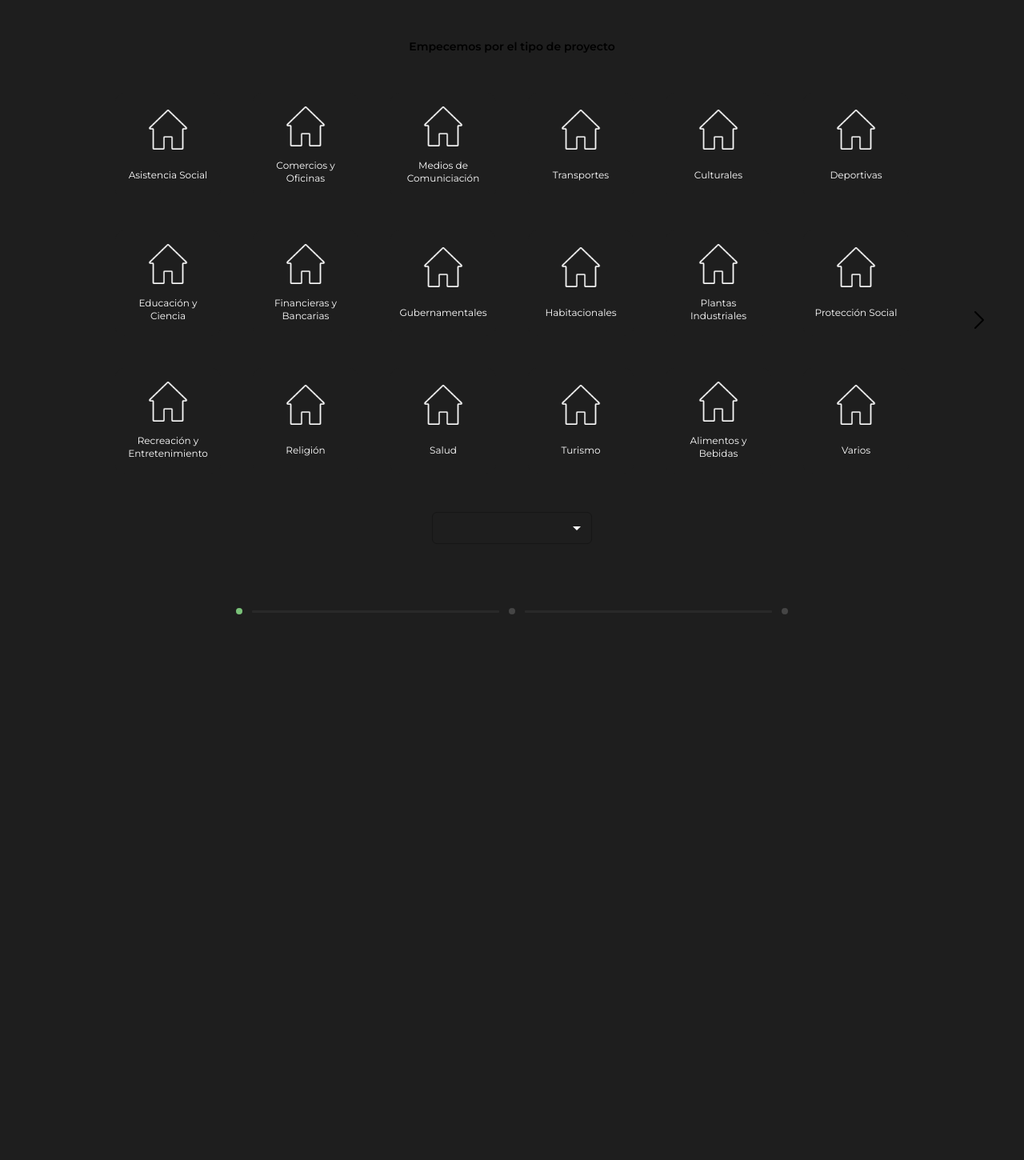
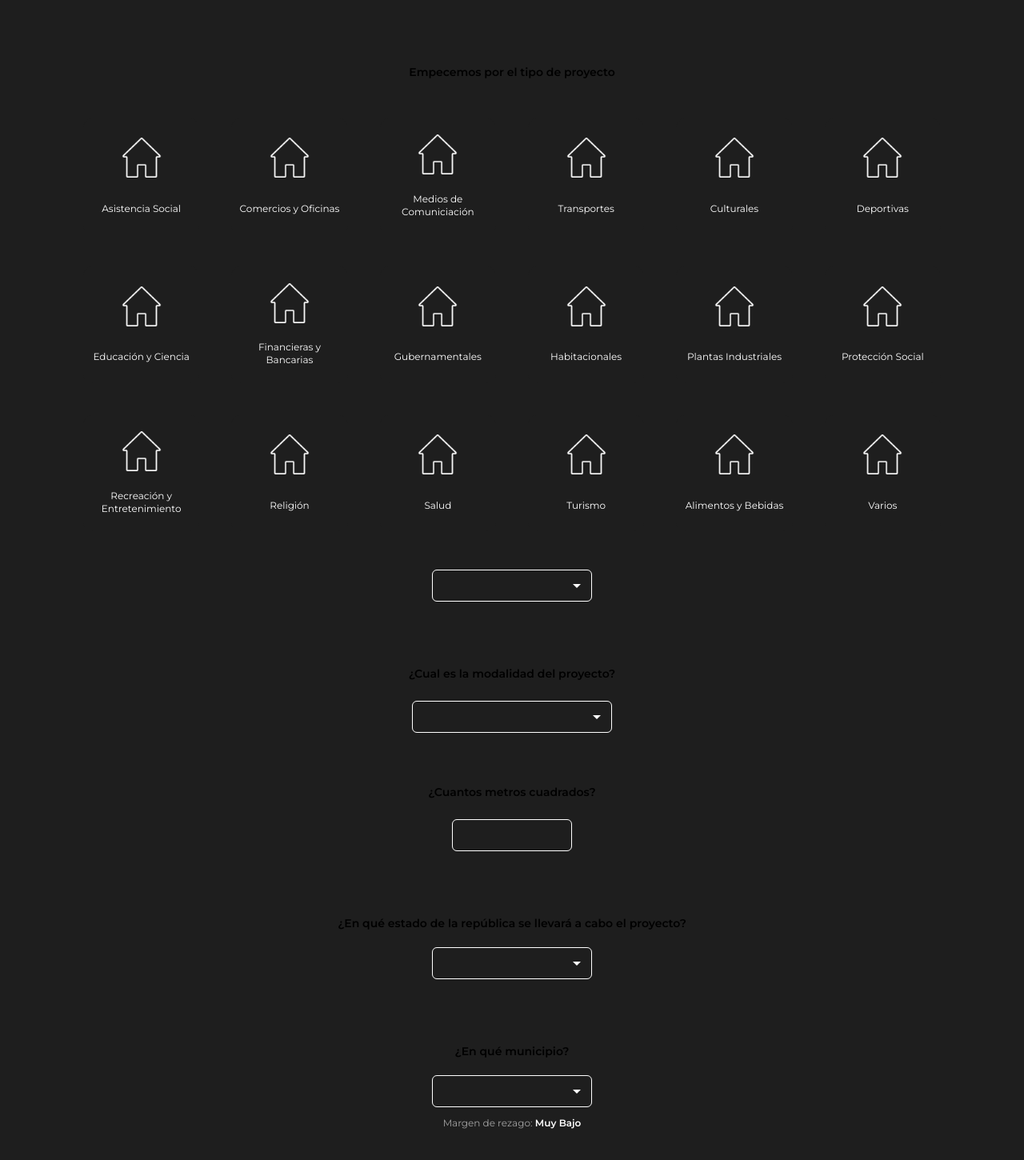
Before and after one commit to Carrasc/calc, a Next.js app: page / in a window 1280 px wide. Shown: the top 1450 px of the page at 80% size. Before the commit the page ends 800 px from the top, so only its background shows below. Built offline with nearby package versions, Linux system fonts and the light colour scheme.

Commit message:
Adding bolds

```diff
--- a/components/CustomSelector.js
+++ b/components/CustomSelector.js
@@ -78,9 +78,6 @@ export default function CustomSelector({
 		console.log(event.target.value);
 	};
 
-	const handleChangeSize = (event) => {
-		console.log(event.target.value);
-	};
 	return (
 		<Controller
 			control={control}
@@ -92,7 +89,7 @@ export default function CustomSelector({
 						<CustomTextField
 							id="typeProject"
 							select
-							disabled={disabled}
+							// disabled={disabled}
 							label=""
 							value={selected}
 							onChange={(e) => {
--- /dev/null
+++ b/components/EstadosYMunicipios.js
@@ -0,0 +1,43 @@
+import React from 'react';
+import CustomSelector from './CustomSelector';
+import { useForm } from 'react-hook-form';
+
+export default function EstadosYMunicipios() {
+	const {
+		register,
+		handleSubmit,
+		control,
+		formState: { errors },
+		reset,
+	} = useForm();
+	return (
+		<div className="flex flex-col items-center justify-center w-full my-20">
+			<p className="text-center mb-5 font-[Montserrat-bold] text-sm ">
+				¿En qué estado de la república se llevará a cabo el proyecto?
+			</p>
+			<CustomSelector
+				name="gender_son"
+				control={control}
+				required={true}
+				// disabled={selected === undefined}
+				items={[]}
+			/>
+			<p className="text-center mt-20 mb-5 font-[Montserrat-bold] text-sm ">
+				¿En qué municipio?
+			</p>
+			<CustomSelector
+				name="gender_son"
+				control={control}
+				required={true}
+				// disabled={selected === undefined}
+				items={[]}
+			/>
+			<p className="mt-3 text-xs font-montserrat text-neutral-400">
+				Margen de rezago:
+				<span className="text-white font-montserrat-bold">
+					{' Muy Bajo'}
+				</span>
+			</p>
+		</div>
+	);
+}
--- a/components/TypeAndSize.js
+++ b/components/TypeAndSize.js
@@ -1,71 +1,71 @@
-import * as React from "react";
-import Box from "@mui/material/Box";
-import TextField from "@mui/material/TextField";
-import MenuItem from "@mui/material/MenuItem";
-import { alpha, styled } from "@mui/material/styles";
+import * as React from 'react';
+import Box from '@mui/material/Box';
+import TextField from '@mui/material/TextField';
+import MenuItem from '@mui/material/MenuItem';
+import { alpha, styled } from '@mui/material/styles';
 
 const typeOfProyects = [
 	{
 		value: 1,
-    label: "Obra nueva",
+		label: 'Obra nueva',
 	},
 	{
 		value: 1.2,
-    label: "Ampliación",
+		label: 'Ampliación',
 	},
 	{
 		value: 1.25,
-    label: "Reacondicionamiento",
+		label: 'Reacondicionamiento',
 	},
 	{
 		value: 1.3,
-    label: "Rehabilitación",
+		label: 'Rehabilitación',
 	},
 	{
 		value: 1.5,
-    label: "Remodelación",
+		label: 'Remodelación',
 	},
 ];
 
 const CustomTextField = styled(TextField)({
-  "& .MuiInputBase-input": {
-    fontFamily: "Montserrat",
-    textAlign: "center",
-    color: "white",
+	'& .MuiInputBase-input': {
+		fontFamily: 'Montserrat',
+		textAlign: 'center',
+		color: 'white',
 	},
-  "& label.Mui-hover": {
-    borderColor: "white",
-    borderRadius: "6px",
-    borderWidth: "1px",
+	'& label.Mui-hover': {
+		borderColor: 'white',
+		borderRadius: '6px',
+		borderWidth: '1px',
 	},
 
-  "& label.Mui-focused": {
-    color: "green",
+	'& label.Mui-focused': {
+		color: 'green',
 	},
-  "& .MuiInput-underline:after": {
-    borderBottomColor: "#7AC279",
+	'& .MuiInput-underline:after': {
+		borderBottomColor: '#7AC279',
 	},
-  "& .MuiOutlinedInput-root": {
-    "& fieldset": {
-      borderColor: "white",
-      borderRadius: "6px",
-      borderWidth: "1px",
-      color: "green",
+	'& .MuiOutlinedInput-root': {
+		'& fieldset': {
+			borderColor: 'white',
+			borderRadius: '6px',
+			borderWidth: '1px',
+			color: 'green',
 		},
-    "&.Mui-focused fieldset": {
-      borderColor: "#7AC279",
+		'&.Mui-focused fieldset': {
+			borderColor: '#7AC279',
 		},
-    "&:hover fieldset": {
-      borderColor: "white",
+		'&:hover fieldset': {
+			borderColor: 'white',
 		},
-    "& .MuiSvgIcon-root": {
-      color: "white",
+		'& .MuiSvgIcon-root': {
+			color: 'white',
 		},
 	},
 });
 
 export default function TypeAndSize() {
-  const [typeOfProyect, setCurrency] = React.useState("EUR");
+	const [typeOfProyect, setCurrency] = React.useState('EUR');
 
 	const handleChangeType = (event) => {
 		setCurrency(event.target.value);
@@ -78,8 +78,8 @@ export default function TypeAndSize() {
 
 	return (
 		<Box component="form" noValidate autoComplete="off">
-      <div className="grid grid-cols-1 gap-8">
-        <div className="grid justify-items-center mb-8">
+			<div className="grid grid-cols-1 gap-8 my-20">
+				<div className="grid mb-8 justify-items-center">
 					<p className="text-center mb-6 font-[Montserrat-bold] text-sm ">
 						¿Cual es la modalidad del proyecto?
 					</p>
@@ -98,7 +98,7 @@ export default function TypeAndSize() {
 								value={option.value}
 								style={{
 									fontSize: 14,
-                  fontFamily: "Montserrat",
+									fontFamily: 'Montserrat',
 								}}
 							>
 								{option.label}
--- a/components/TypeOfProyects.js
+++ b/components/TypeOfProyects.js
@@ -9,7 +9,7 @@ import Image from 'next/image';
 export default function TypeOfProyects({ handleNext }) {
 	const [selected, setSelected] = useState(undefined);
 	const { setGeneralValue } = useContext(GeneralContext);
-
+	// const [selectedValue, setSelectedValue] = useState(undefined)
 	const {
 		register,
 		handleSubmit,
@@ -76,16 +76,6 @@ export default function TypeOfProyects({ handleNext }) {
 						}
 					/>
 				</div>
-				<div className="absolute top-0 flex items-center justify-center h-full right-10 ">
-					<button
-						// type="button"
-						// disabled={activeStep === steps.length - 1}
-						className="relative disabled:text-neutral-300 disabled:hover:cursor-not-allowed"
-						onClick={handleNext}
-					>
-						<ChevronRightIcon className="w-8 h-8 " />
-					</button>
-				</div>
 			</form>
 		</div>
 	);
--- a/pages/index.js
+++ b/pages/index.js
@@ -9,6 +9,7 @@ import TypeOfProyects from '../components/TypeOfProyects';
 import { steps } from '../Data/Steps';
 import { useContext, useState } from 'react';
 import { GeneralContext } from '../Context/GeneralContext';
+import EstadosYMunicipios from '../components/EstadosYMunicipios';
 export default function Home() {
 	const { theme, setTheme } = useTheme();
 	const [activeStep, setActiveStep] = useState(0);
@@ -24,7 +25,7 @@ export default function Home() {
 
 	console.log({ generalValue });
 	return (
-		<div className="flex flex-col items-center justify-center w-full md:w-screen h-screen font-[Montserrat-bold]">
+		<div className=" w-full py-20 max-w-6xl mx-auto px-10  font-[Montserrat-bold]">
 			{/* <button
 				className="absolute p-2 border-2 rounded-xl top-10 border-neutral-200 dark:border-neutral-600 right-10 dark:bg-neutral-600 bg-neutral-200 hover:border-2 hover:border-indigo-400 dark:hover:border-indigo-400"
 				onClick={() => setTheme(theme === 'light' ? 'dark' : 'light')}
@@ -35,17 +36,19 @@ export default function Home() {
 					<MoonIcon className="w-5 h-5" />
 				)}
 			</button> */}
-			{/* <TypeOfProyects /> */}
-			<div className="flex flex-col items-center justify-center w-full h-full max-w-6xl px-5 mx-auto overflow-y-scroll  md:px-20">
-				{steps[activeStep].component({ handleNext: handleNext })}
-			</div>
-			<div className=" h-[10vh] w-full flex justify-center items-center">
+			<TypeOfProyects />
+			<TypeAndSize />
+			<EstadosYMunicipios />
+			{/* <div className="flex flex-col items-center justify-center w-full h-full max-w-6xl px-5 mx-auto overflow-y-scroll md:px-20"> */}
+			{/* {steps[activeStep].component({ handleNext: handleNext })} */}
+			{/* </div> */}
+			{/* <div className=" h-[10vh] w-full flex justify-center items-center">
 				<ArcStepper
 					handleNext={handleNext}
 					handlePrev={handlePrev}
 					activeStep={activeStep}
 				/>
-			</div>
+			</div> */}
 		</div>
 	);
 }
--- a/tailwind.config.js
+++ b/tailwind.config.js
@@ -10,6 +10,7 @@ module.exports = {
 		extend: {
 			fontFamily: {
 				montserrat: ['Montserrat'],
+				'montserrat-bold': ['Montserrat-bold'],
 			},
 		},
 	},
```
Lines whose indentation alone changed are shown as unchanged.
